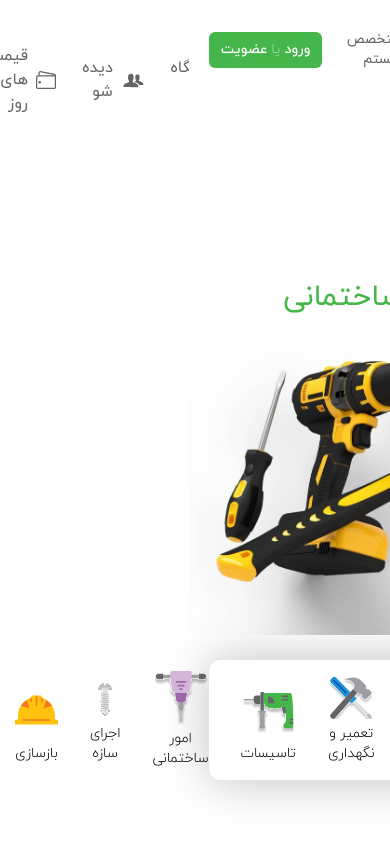
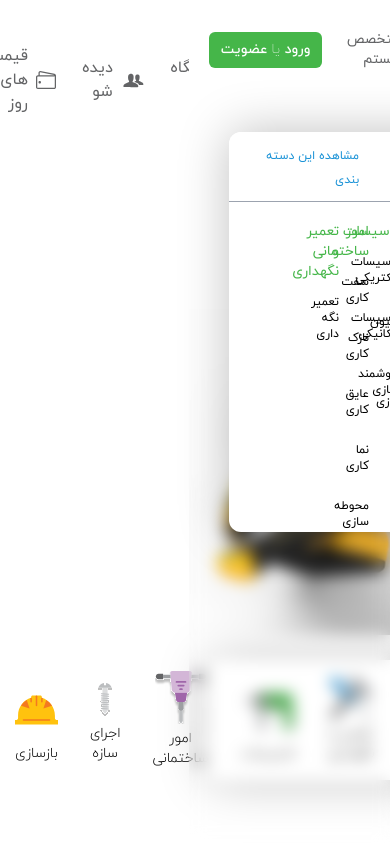
Before and after one commit to AfwebMaker/K-Landing, a React (Create React App) app: page / in a window 390 px wide. Shown: the top 844 px of the page. Built offline with nearby package versions, Linux system fonts and the light colour scheme.

Commit message:
responsive header

```diff
--- a/src/layout/Header/Header.js
+++ b/src/layout/Header/Header.js
@@ -11,7 +11,7 @@ function Header() {
   //detect scrollTop largest 100 or not
   useEffect(() => {
     const onScroll = window.addEventListener('scroll', (e) => {
-      setMenuIsActive(e.target.documentElement.scrollTop > 604);
+      setMenuIsActive(e.target.documentElement.scrollTop > 100);
     });
 
     return () => window.removeEventListener('scroll', onScroll);
--- a/src/layout/Header/Navigation.js
+++ b/src/layout/Header/Navigation.js
@@ -4,9 +4,11 @@ import screwdriver from '../../assets/images/header/Screwdriver.svg'
 import file from '../../assets/images/header/File.svg'
 import friends from '../../assets/images/header/Friends.svg'
 import wallet from '../../assets/images/header/Wallet.svg'
+import SubNavigation from './SubNavigation'
 
 function Navigation() {
     return (
+        <>
             <nav className='absolute maxLayout w-full flex bg-white h-[40px] top-[60px] px-5'>
                 <ul className='fcc h-full text-color-font-2 font-regular'>
                     <li className='fcc pl-6 cursor-pointer'>
@@ -34,6 +36,12 @@ function Navigation() {
                     </li>
                 </ul>
             </nav>
+
+            <SubNavigation />
+        </>
+
+
+
     )
 }
 
--- /dev/null
+++ b/src/layout/Header/SubNavigation.js
@@ -0,0 +1,147 @@
+import React from 'react'
+
+function SubNavigation() {
+  const menuContent = [
+    {
+      title: 'تخریب و خاکبرداری',
+      items: [
+        {
+          title: 'تخریب',
+          link: ''
+        },
+        {
+          title: 'خاکبرداری',
+          link: ''
+        },
+        {
+          title: 'حمل و نقل نخاله',
+          link: ''
+        }
+      ]
+    },
+    {
+      title: 'اجرای سازه',
+      items: [
+        {
+          title: 'سازه',
+          link: ''
+        },
+        {
+          title: 'فوندانسیون',
+          link: ''
+        },
+        {
+          title: 'سقف',
+          link: ''
+        },
+        {
+          title: 'پایدارسازی',
+          link: ''
+        }
+      ]
+    },
+    {
+      title: 'تاسیسات',
+      items: [
+        {
+          title: 'تاسیسات الکتریکی',
+          link: ''
+        },
+        {
+          title: 'تاسیسات مکانیکی',
+          link: ''
+        },
+        {
+          title: 'هوشمند سازی',
+          link: ''
+        }
+      ]
+    },
+    {
+      title: 'امور ساختمانی',
+      items: [
+        {
+          title: 'سفت کاری',
+          link: ''
+        },
+        {
+          title: 'نازک کاری',
+          link: ''
+        },
+        {
+          title: 'عایق کاری',
+          link: ''
+        },
+        {
+          title: 'نما کاری',
+          link: ''
+        },
+        {
+          title: 'محوطه سازی',
+          link: ''
+        },
+        {
+          title: 'تزئینات',
+          link: ''
+        }
+      ]
+    },
+    {
+      title: 'تعمیر و نگهداری',
+      items: [
+        {
+          title: 'تعمیر نگه داری',
+          link: ''
+        }
+      ]
+    },
+  ]
+
+  return (
+    <div className='absolute z-20 w-full h-[calc(100vh-100px)] top-[100px] backdrop-blur flex items-start justify-center'>
+      <div className='max-w-[1220px] w-[calc(100%-80px)] max-h-[432px] h-[90%] pt-8'>
+        <div className='w-full h-full rounded-xl overflow-hidden boxShadowCustom'>
+          <div className='w-full flex items-center justify-between px-8 h-[70px] border-gray-400 border-b bg-white'>
+            <div className='h-full fcc'>
+              <svg width="20" height="20" viewBox="0 0 20 20" fill="none" xmlns="http://www.w3.org/2000/svg">
+                <g clip-path="url(#clip0_24_556)">
+                  <path d="M13.1501 9.18754C13.5655 8.91036 14.0556 8.79231 14.5353 8.84611L19.9998 3.38008L16.9396 0.319824L11.4743 5.78585C11.5296 6.27149 11.407 6.76758 11.1187 7.18822L13.1501 9.18754Z" fill="#45B649" />
+                  <path d="M3.61775 15.8445L3.41976 15.6465L2.38349 16.484L0.638184 19.2342L1.08497 19.681L3.83741 17.9357L4.6742 16.9024L4.47546 16.7014L7.95112 13.225L7.08743 12.3733L3.61775 15.8445Z" fill="#45B649" />
+                  <path d="M8.37073 6.20632C8.77194 4.77182 8.40808 3.16847 7.28215 2.0403C6.15996 0.922593 4.57529 0.555751 3.14901 0.942766L5.56449 3.3575L4.93093 5.72292L2.56251 6.35649L0.147781 3.94325C-0.23774 5.36878 0.128355 6.95345 1.24831 8.07415C2.42205 9.24864 4.11356 9.59307 5.59289 9.11192L5.60633 9.12537L15.5425 19.0615C15.9354 19.4537 16.451 19.6525 16.9657 19.6525C17.4813 19.6525 17.9953 19.4537 18.3898 19.0615C19.175 18.2777 19.175 17.0039 18.3898 16.2142L8.37073 6.20632ZM17.1391 18.7238C16.7162 18.7238 16.3733 18.3794 16.3733 17.955C16.3733 17.5291 16.7162 17.1862 17.1391 17.1862C17.5649 17.1862 17.9094 17.5291 17.9094 17.955C17.9101 18.3794 17.5657 18.7238 17.1391 18.7238Z" fill="#45B649" />
+                </g>
+                <defs>
+                  <clipPath id="clip0_24_556">
+                    <rect width="20" height="20" fill="white" />
+                  </clipPath>
+                </defs>
+              </svg>
+              <span className='mr-4 text-xl'>خدمات ساختمانی</span>
+            </div>
+            <div>
+              <a className='text-[#1B93D7] text-xs font-regular' href="https://zibazi.ir">مشاهده این دسته بندی</a>
+            </div>
+          </div>
+          <div className='bg-white w-full max-h-[330px] h-[84%] overflow-hidden overflow-y-auto'>
+            <div className='w-full flex items-center justify-between h-[330px] overflow-hidden overflow-y-auto py-5 px-20'>
+              {menuContent.map((val) => (
+                <div className='flex flex-col h-full w-1/5'>
+                  <span className='text-color-font-3 text-sm'>{val.title}</span>
+                  <div>
+                    <ul className='flex flex-col'>
+                      {val.items.map((item) => (
+                        <li className='my-3 text-xs'>{item.title}</li>
+                      ))
+                      }
+                    </ul>
+                  </div>
+                </div>
+              ))}
+            </div>
+          </div>
+        </div>
+      </div>
+    </div>
+  )
+}
+
+export default SubNavigation
```
Lines whose indentation alone changed are shown as unchanged.
